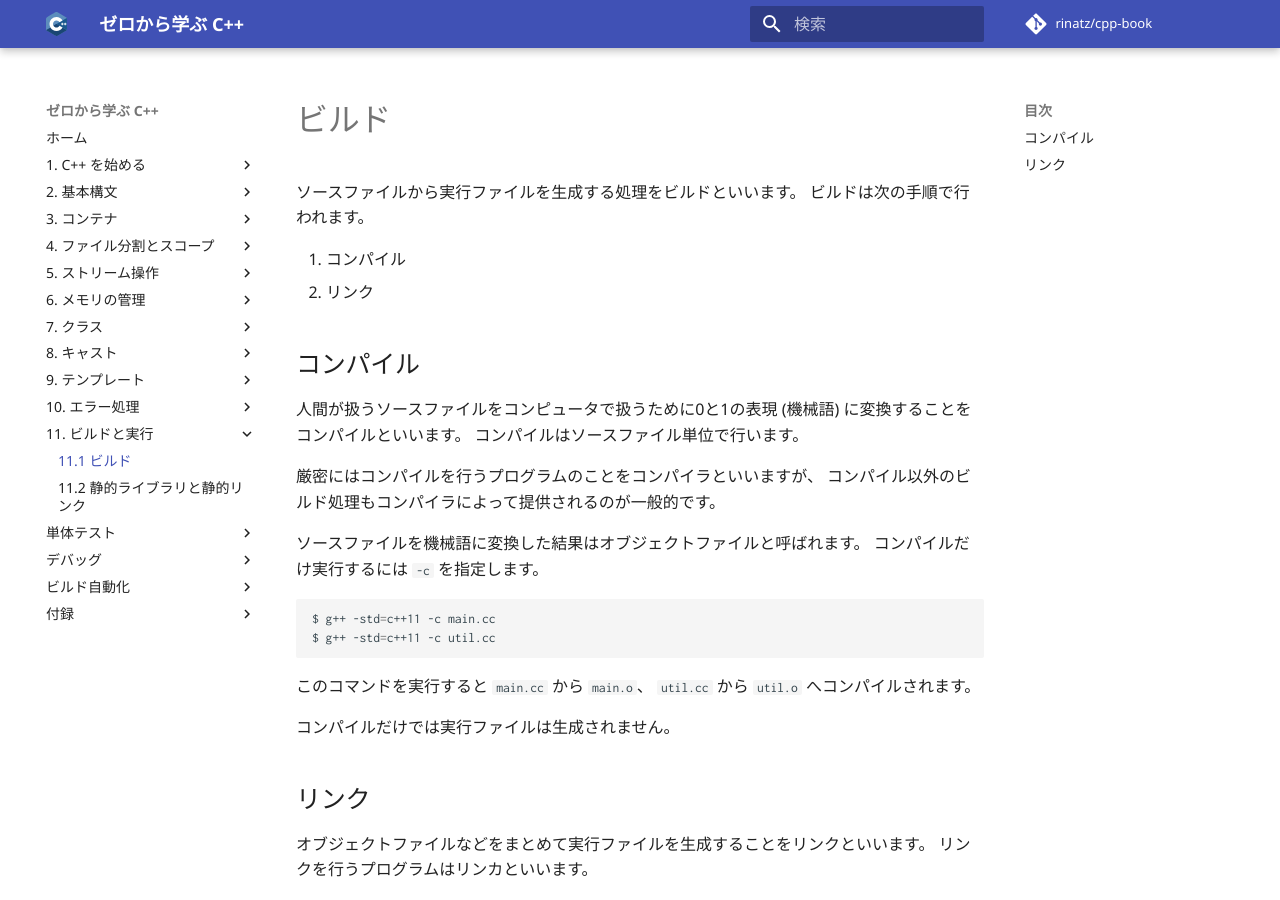
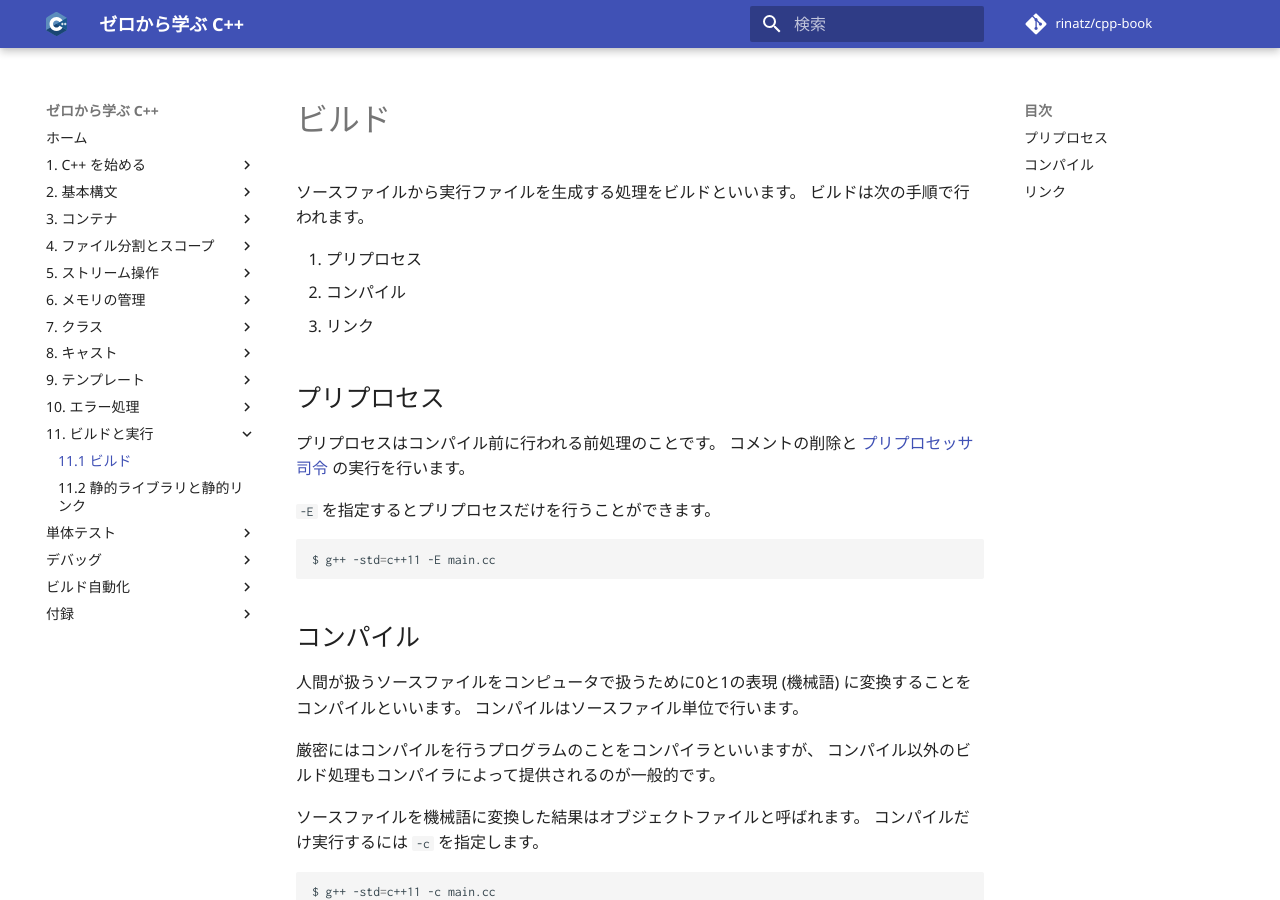
Before and after one commit to rinatz/cpp-book, an MkDocs documentation site: the page built from docs/ch11-01-build.md, in a window 1280 px wide and 900 px high. Built offline with MkDocs 1.6.1 and Material for MkDocs 9.7.7, drawn with Linux system fonts in a browser that asks for light colours; comment, search, counter and statistics services are not loaded.

Commit message:
Explain preprocessing in building

````diff
--- a/docs/ch11-01-build.md
+++ b/docs/ch11-01-build.md
@@ -3,10 +3,22 @@
 ソースファイルから実行ファイルを生成する処理をビルドといいます。
 ビルドは次の手順で行われます。
 
-<!-- TODO: プリプロセスを追加する -->
-
+1. プリプロセス
 1. コンパイル
 1. リンク
+
+## プリプロセス
+
+プリプロセスはコンパイル前に行われる前処理のことです。
+コメントの削除と [プリプロセッサ司令] の実行を行います。
+
+[プリプロセッサ司令]: appendix-preprocessor-directives.md
+
+`-E` を指定するとプリプロセスだけを行うことができます。
+
+```bash
+$ g++ -std=c++11 -E main.cc
+```
 
 ## コンパイル
 
````
